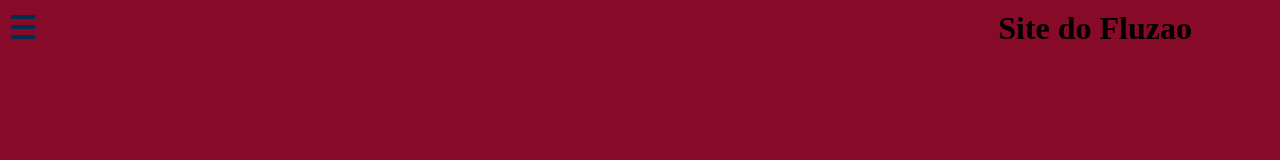
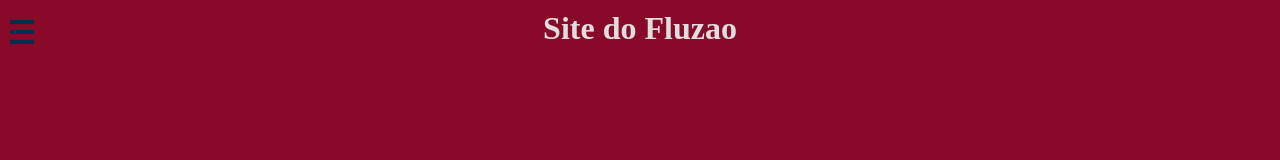
Before and after one commit to tiagocarbone/menu-hamburguer, a plain HTML site: page index.html in a window 1280 px wide. Drawn offline with Linux system fonts and the light colour scheme.

Commit message:
correçao

```diff
--- a/index.html
+++ b/index.html
@@ -14,15 +14,13 @@
         <div class="titulo">
             <div class="container">
                 <h1>Site do Fluzao</h1>
-
-            </div>
-            <div class="hamburguer">
-                <input type="checkbox" id="menu" class="container__botao">
-                <label for="menu">
-                    <span class="teste-menu-hamburguer"></span>
-                </label>
             </div>
         </div>
+
+        <input type="checkbox" id="menu" class="container__botao">
+            <label for="menu">
+                <span class="teste-menu-hamburguer"></span>
+            </label>
 
         <div class="display__none">
             <ul class="lista-menu">
--- a/style.css
+++ b/style.css
@@ -8,17 +8,18 @@ body{
     background-color: rgb(135, 10, 40);
 }
 
-
+h1 {
+    color: rgb(223, 221, 221);
+}
 
 .titulo {
+    margin-top: 10px;
     display: flex;
-    justify-content:space-between;
+    justify-content:center;
     align-items: center;
     flex-direction: row-reverse;
     position: relative;
-    padding-top: 10px;
-    padding-right: 88px;
-    padding-left: 6px;
+
 }
 
 
@@ -32,6 +33,7 @@ body{
 .hamburguer {
     display: flex;
 }
+
 
 input{
     display: none;
@@ -54,6 +56,8 @@ a {
     display: inline-block;
     margin-left: 5px;
     position: relative;
+    top: -27px;
+    left: 5px;
 
 }
 
@@ -63,7 +67,7 @@ a {
 
 }
 
-.hamburguer.container__botao:checked~.display__none{
+.container__botao:checked~.display__none{
     display: block;
     position:absolute ;
 }
```
